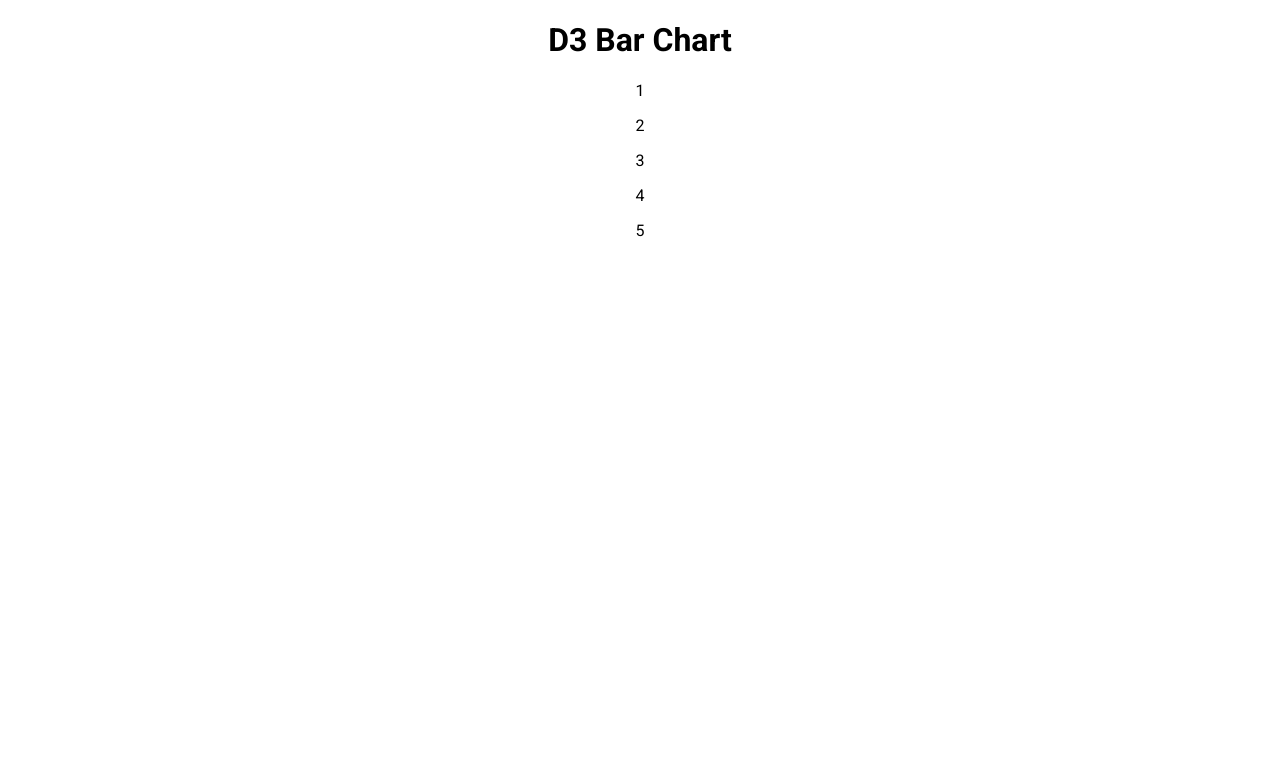
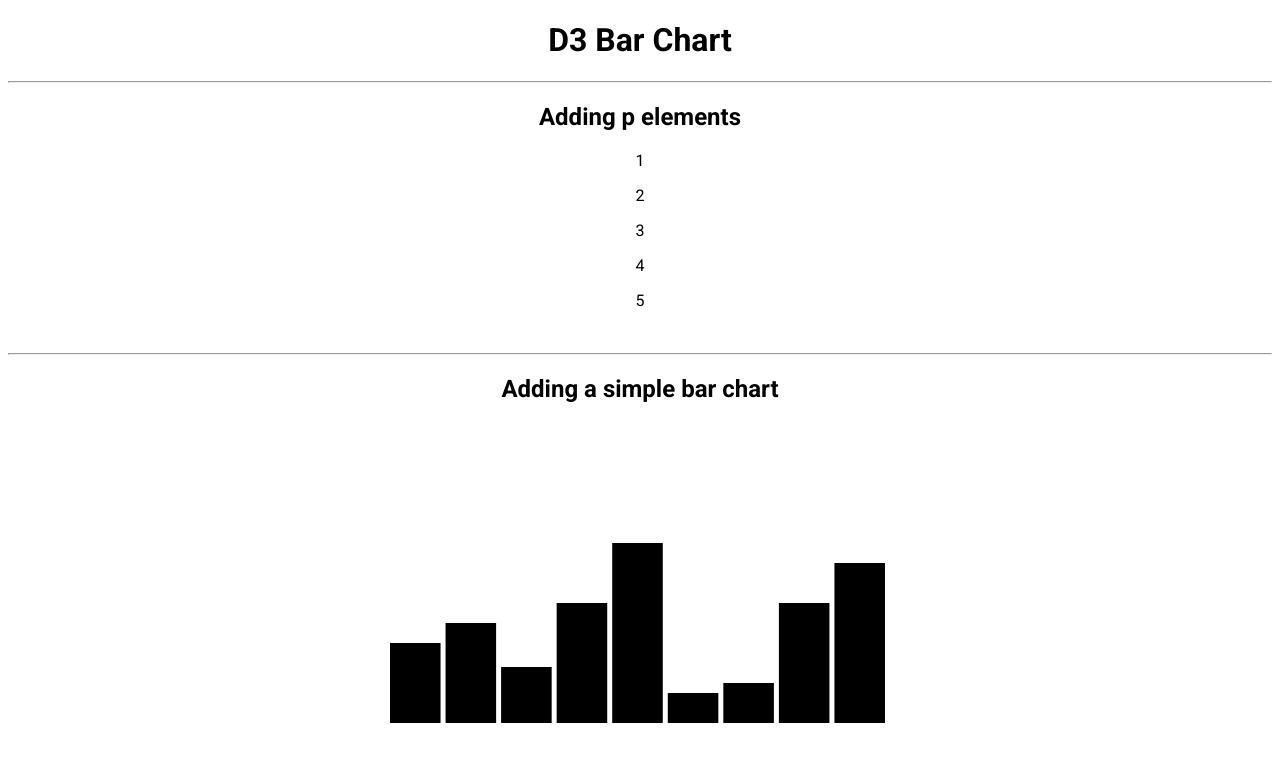
Before and after one commit to deweis/fcc-bar-chart, a plain HTML site: page index.html in a window 1280 px wide. Drawn offline with nearby package versions, Linux system fonts and the light colour scheme.

Commit message:
Adding a simple example for a bar chart

```diff
--- a/index.html
+++ b/index.html
@@ -13,6 +13,13 @@
   </head>
   <body>
     <h1 id="title">D3 Bar Chart</h1>
+    <hr />
+    <h2>Adding p elements</h2>
+    <div id="pExample"></div>
+    <br />
+    <hr />
+    <h2>Adding a simple bar chart</h2>
+    <svg class="bar-chart"></svg>
     <script src="https://d3js.org/d3.v5.min.js"></script>
     <script src="script.js"></script>
     <script src="https://cdn.freecodecamp.org/testable-projects-fcc/v1/bundle.js"></script>
--- a/script.js
+++ b/script.js
@@ -4,9 +4,36 @@
 const dataset = [1, 2, 3, 4, 5];
 
 /* Create a p tag for each item in dataset */
-d3.select('body') // select the body element
+d3.select('#pExample') // select the body element
   .selectAll('p') // select all p tags -> will return an empty selection as no p elements available
   .data(dataset) // will put the data in waiting state for further processing
   .enter() // will take the data items one by one and perform further operations on them
   .append('p') // appends a p item for each data item
   .text(d => d); // binds respective text inside each p item (in this case the dataitem itself)
+
+/**************************************************************************************************
+  Example on creating a simple bar chart
+**************************************************************************************************/
+const barChartData = [80, 100, 56, 120, 180, 30, 40, 120, 160], // the dataset
+  svgWidth = 500, // the width of the svg container
+  svgHeight = 300, // the height of the svg container
+  barPadding = 5, // the padding between the bars
+  barWidth = svgWidth / barChartData.length; // give equal width to every bar based on the container width
+
+/* configure the svg container */
+const svg = d3
+  .select('svg')
+  .attr('width', svgWidth)
+  .attr('height', svgHeight);
+
+const barChart = svg
+  .selectAll('rect') // bars are basically nothing else than rectangles (returns an empty selection here)
+  .data(barChartData) // call the data method and provide it the dataset. I.e. will put the data in waiting state for further processing
+  .enter() // will put the data in waiting state for further processing. It takes the data from the waiting state and performs the following operations on each data item.
+  .append('rect') // appends a rectangle inside the svg container
+  .attr('y', d => svgHeight - d) // the upper left point of the bar
+  .attr('height', d => d) // the height to fill the bar
+  .attr('width', barWidth - barPadding) // the width plus some padding between the bars
+  .attr('transform', (d, i) => `translate(${[barWidth * i, 0]})`); // to put the bars next to each other
+
+// Proceed on 11:16 of https://www.youtube.com/watch?v=C4t6qfHZ6Tw
```
